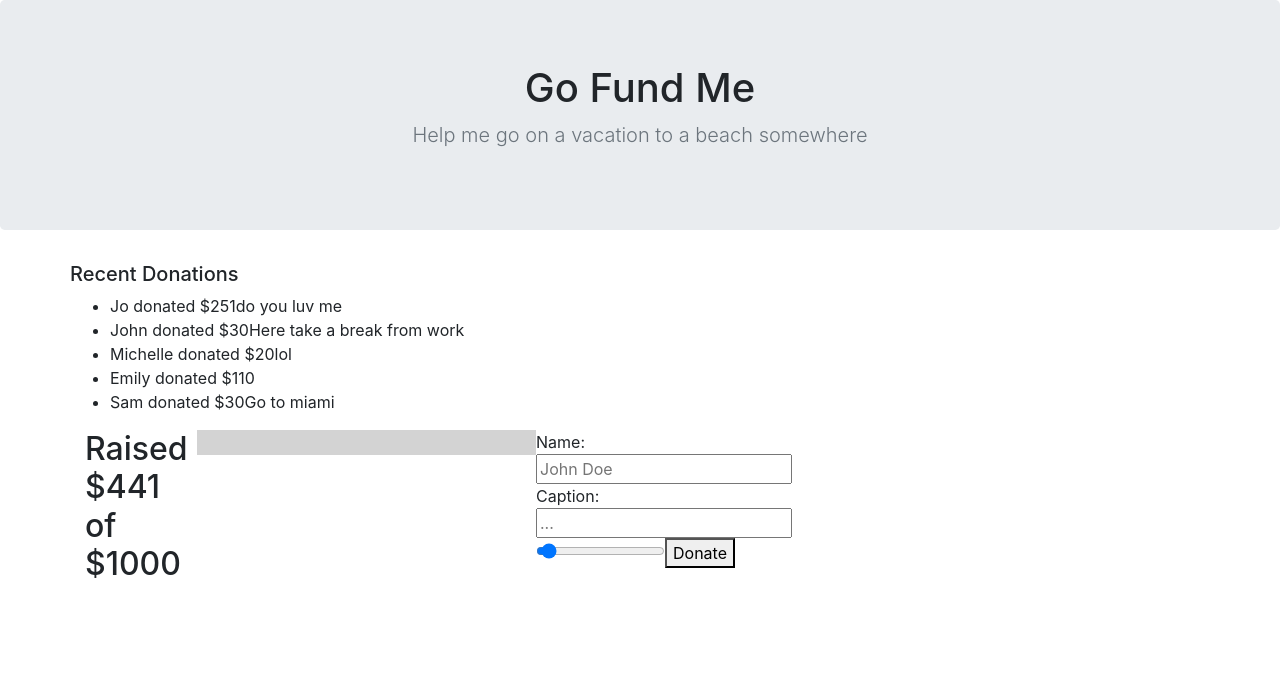
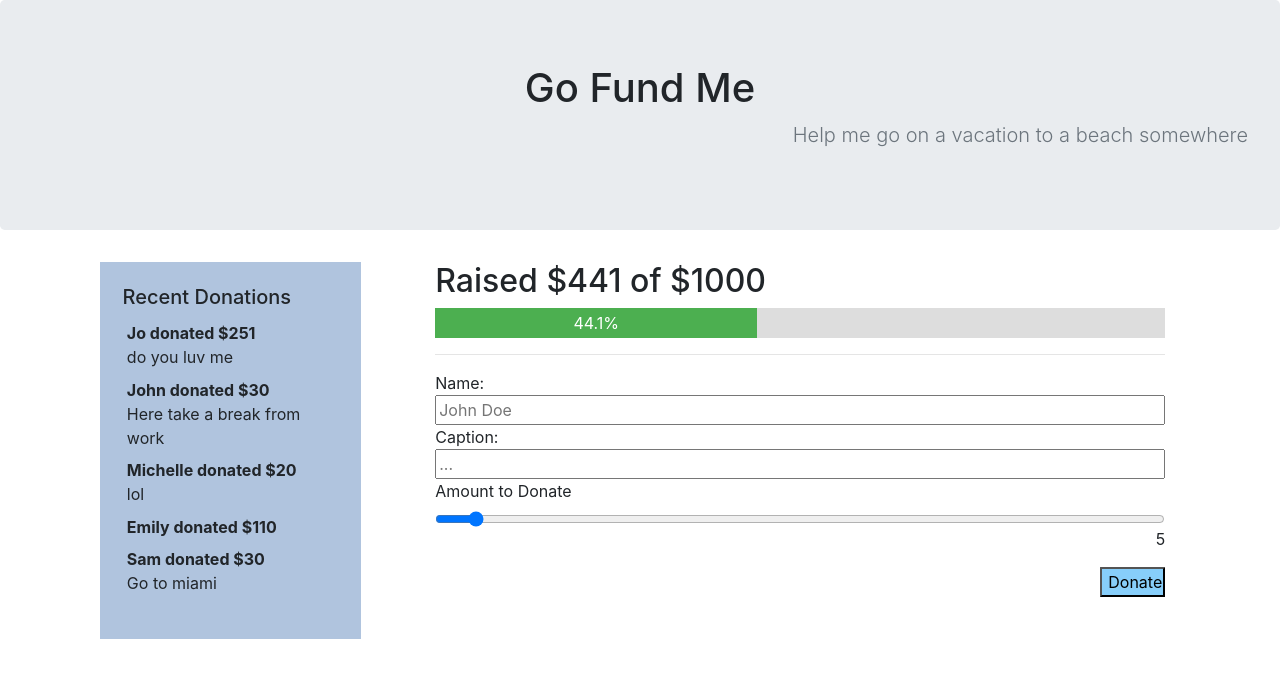
Before and after one commit to joinpursuit/Pursuit-Core-Web-Props-Lab-Tested, a React (Create React App) app: page / in a window 1280 px wide. Shown: the top 678 px of the page. Built offline with nearby package versions, Linux system fonts and the light colour scheme.

Commit message:
added css

```diff
--- a/src/App.css
+++ b/src/App.css
@@ -1,3 +1,4 @@
-.col-8{
+.row{
     display: flex;
+    justify-content: space-around;
 }
--- a/src/Components/DonationForm.js
+++ b/src/Components/DonationForm.js
@@ -1,4 +1,5 @@
 import React from "react";
+import"../Styles/DonationForm.css"
 
 const DonationForm = () => {
   return (
@@ -8,7 +9,9 @@
         <input type="text" placeholder="John Doe"/>
         Caption:
         <input type="text" placeholder="..."/>
+        <label>Amount to Donate</label>
         <input type="range" id="points" name="points" min="5" max="1000" />
+        <p>5</p>
         <button>Donate</button>
       </form>
     </div>
--- a/src/Components/Progress.js
+++ b/src/Components/Progress.js
@@ -3,15 +3,18 @@
 
 const Progress = (props) => {
   const {total, goal} = props;
-  let percentage = total / goal * 100
+  let  percentage= (total / goal) * 100
+
   return (
     <>
     <div>
       <h2>Raised ${total} of ${goal}</h2>
     </div>
     <div className="progress-container">
-      <span className="progress-bar" width={total} height="25px"></span>
-      {/* <progress id="file" value={percentage} max="100"></progress> */}
+      {/* <progress id="file" value={percentage} max="100">15%</progress> */}
+      <div id="myProgress">
+        <div id="myBar">{percentage}%</div>
+      </div>
     </div>
     </>
   );
--- a/src/Components/RecentDonation.js
+++ b/src/Components/RecentDonation.js
@@ -1,8 +1,10 @@
 import React from "react";
+import"../Styles/RecentDonation.css"
+
 
 const RecentDonation =({name, amount, caption})=>{
     return(
-        <li>{name} donated ${amount}{caption}</li>
+        <li><strong>{name} donated ${amount}</strong><br></br>{caption}</li>
     )
 }
 
--- a/src/Components/RecentDonations.js
+++ b/src/Components/RecentDonations.js
@@ -1,5 +1,7 @@
 import React from "react";
 import RecentDonation from "./RecentDonation"
+import"../Styles/RecentDonations.css"
+
 
 const RecentDonations = (props) => {
   const { donations } = props;
@@ -8,7 +10,7 @@
     return <RecentDonation name={donation.name}  amount={donation.amount}  caption={donation.caption} key={donation.id}/>
   })
   return (
-    <div>
+    <div className="DonationsDiv">
 
         <h5>Recent Donations</h5>
         <ul>
--- /dev/null
+++ b/src/Styles/DonationForm.css
@@ -0,0 +1,16 @@
+form{
+    display: flex;
+    flex-direction: column;
+}
+
+button{
+    width: 65px;
+    background-color: lightskyblue;
+    border-radius: 2%;
+    align-self: flex-end;
+
+}
+
+p{
+    text-align: right;
+}
--- a/src/Styles/Progress.css
+++ b/src/Styles/Progress.css
@@ -1,24 +1,13 @@
-/* progress[value] {
-    width: 250px;
-    height: 20px;
-    background-color:lightgreen;
-}
+#myProgress {
+    background-color: #ddd;
+    width: 100%;
+  }
 
-progress {
-    border-radius: 9px;
-
-} */
-
-.progress-container{
-    height:25px;
-    width: 1000px;
-    background-color: lightgrey;
-
-}
-
-.progress-bar{
-    background-color: green;
-    /* height:25px;
-    width: 44.1px;     */
-
-}
+  #myBar {
+    height: 30px;
+    background-color: #4CAF50;
+    text-align: center;
+    line-height: 30px;
+    color: white;
+    width: 44.1%;
+  }
--- /dev/null
+++ b/src/Styles/RecentDonation.css
@@ -0,0 +1,4 @@
+li{
+    margin: 0%;
+    padding: 2%;
+}
--- /dev/null
+++ b/src/Styles/RecentDonations.css
@@ -0,0 +1,9 @@
+ul{
+    list-style-type: none;
+    padding: 0;
+}
+
+.DonationsDiv{
+    background-color: lightsteelblue;
+    padding: 2%;
+}
```
